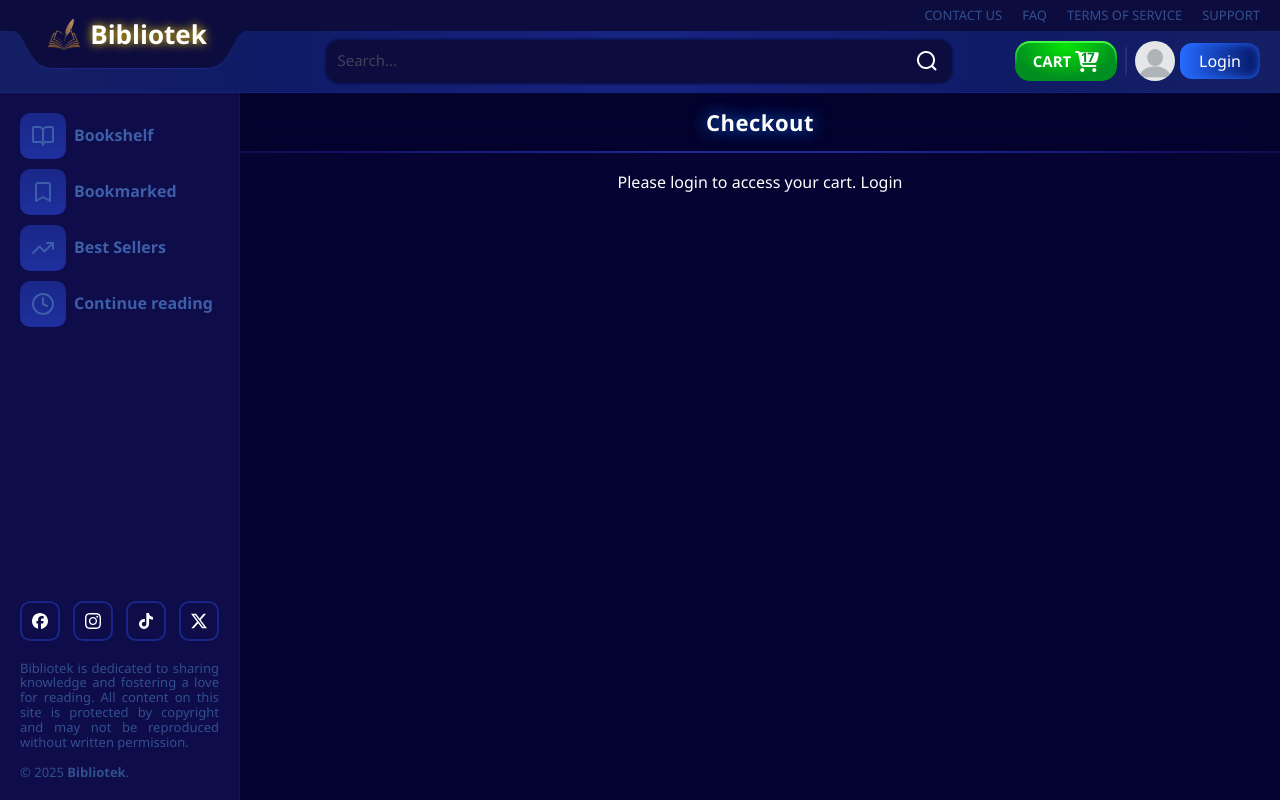
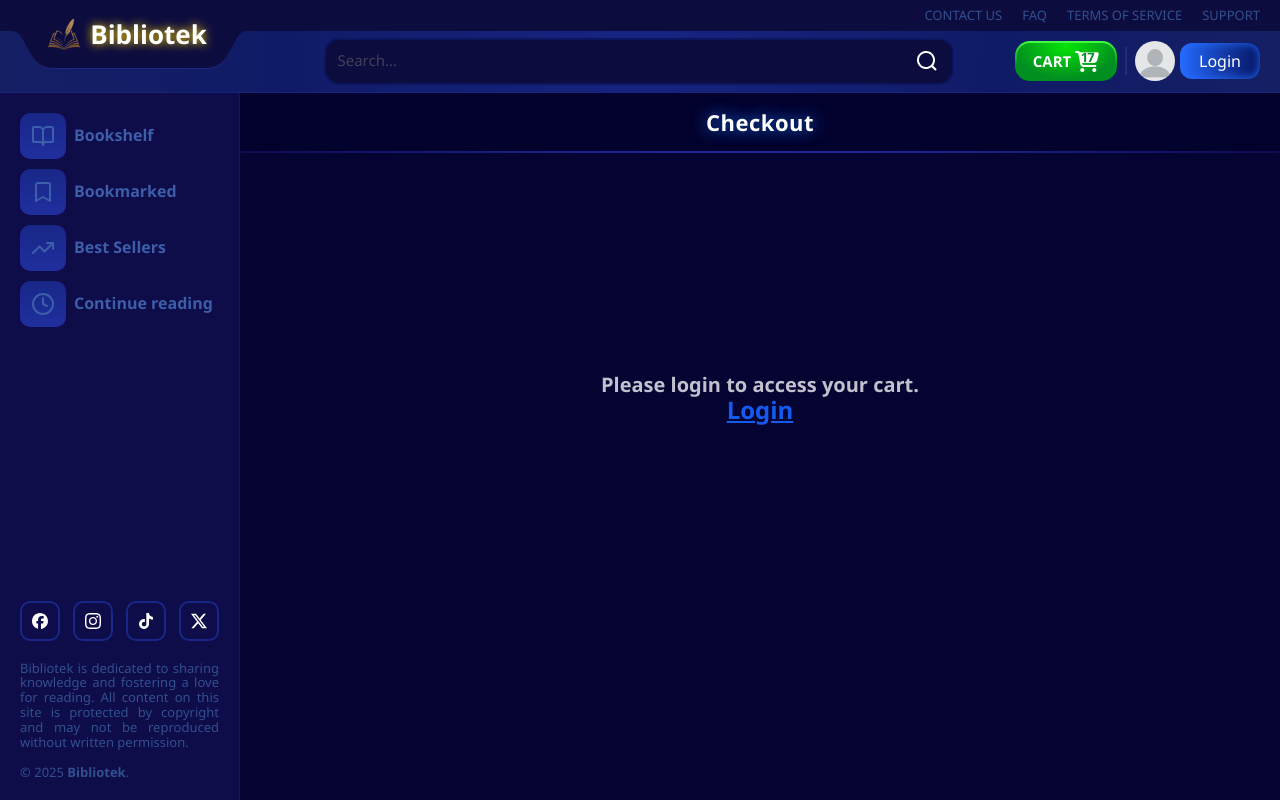
Before and after one commit to MariusG21/final-project, a React (Vite) app in the folder bibliotek/: page /checkout in a window 1280 px wide. Built offline with nearby package versions, Linux system fonts and the light colour scheme.

Commit message:
small adjustments for info messages

```diff
--- a/bibliotek/src/components/ErrorMessage/ErrorMessage.css
+++ /dev/null
@@ -1,15 +0,0 @@
-.reload-button {
-  text-decoration: underline;
-  color: #145af0;
-  transition: color 150ms;
-  background-color: transparent;
-  border: none;
-  cursor: pointer;
-  font-size: 2.4rem;
-  &:hover {
-    color: #4d82f4;
-  }
-  &:active {
-    color: #0f5bbf;
-  }
-}
--- a/bibliotek/src/components/ErrorMessage/ErrorMessage.tsx
+++ /dev/null
@@ -1,19 +0,0 @@
-import "./ErrorMessage.css";
-
-type ErrorMessageProps = {
-  message: string;
-};
-
-export function ErrorMessage({ message }: ErrorMessageProps) {
-  return (
-    <div className="error-message">
-      <p>{message}</p>
-      <button
-        className="reload-button"
-        onClick={() => window.location.reload()}
-      >
-        Retry
-      </button>
-    </div>
-  );
-}
--- /dev/null
+++ b/bibliotek/src/components/InfoMessages/ErrorMessage/ErrorMessage.tsx
@@ -0,0 +1,15 @@
+type ErrorMessageProps = {
+  message: string;
+  position?: string;
+};
+
+export function ErrorMessage({ message, position }: ErrorMessageProps) {
+  return (
+    <div className={`info-message ${position}`}>
+      <p>{message}</p>
+      <button className="info-link" onClick={() => window.location.reload()}>
+        Retry
+      </button>
+    </div>
+  );
+}
--- /dev/null
+++ b/bibliotek/src/components/InfoMessages/LoadingMessage/LoadingMessage.tsx
@@ -0,0 +1,11 @@
+type LoadingMessageProps = {
+  message: string;
+  position?: string;
+};
+
+export function LoadingMessage({
+  message = "Loading...",
+  position,
+}: LoadingMessageProps) {
+  return <div className={`info-message ${position}`}>{message}</div>;
+}
--- /dev/null
+++ b/bibliotek/src/components/InfoMessages/LoginMessage/LoginMessage.tsx
@@ -0,0 +1,16 @@
+import { Link } from "react-router";
+
+type LoginMessageProps = {
+  message: string;
+};
+
+export function LoginMessage({ message }: LoginMessageProps) {
+  return (
+    <div className="info-message">
+      <p>{message}</p>
+      <Link to="/login" className="info-link">
+        Login
+      </Link>
+    </div>
+  );
+}
--- a/bibliotek/src/index.css
+++ b/bibliotek/src/index.css
@@ -81,11 +81,30 @@ ol {
   align-items: center;
   justify-content: center;
 }
-.error-message,
-.loading-message {
+.info-message {
   font-size: 2rem;
   font-weight: 700;
   color: #ffffffc1;
   text-align: center;
   margin-top: 20rem;
 }
+.toTop {
+  height: 100%;
+  margin-top: 0;
+  margin-bottom: auto;
+}
+.info-link {
+  text-decoration: underline;
+  color: #145af0;
+  transition: color 150ms;
+  background-color: transparent;
+  border: none;
+  cursor: pointer;
+  font-size: 2.4rem;
+  &:hover {
+    color: #4d82f4;
+  }
+  &:active {
+    color: #0f5bbf;
+  }
+}
--- a/bibliotek/src/pages/best-sellers/BestSellersPage.tsx
+++ b/bibliotek/src/pages/best-sellers/BestSellersPage.tsx
@@ -6,6 +6,8 @@ import type { BestSeller } from "@/types/Book";
 import { BestSellersHeader } from "./components/BestSellersHeader";
 import { Podium } from "./components/Podium";
 import styles from "./BestSellersPage.module.css";
+import { LoadingMessage } from "@/components/InfoMessages/LoadingMessage/LoadingMessage";
+import { ErrorMessage } from "@/components/InfoMessages/ErrorMessage/ErrorMessage";
 
 export function BestSellersPage() {
   const [bestSellers, setBestSellers] = useState<BestSeller[]>([]);
@@ -39,7 +41,16 @@ export function BestSellersPage() {
       <Sidebar />
       <main className={styles["best-sellers-page"]}>
         <BestSellersHeader />
-        {bestSellers.length && <Podium bestSellers={bestSellers} />}
+        {isLoading ? (
+          <LoadingMessage
+            message="Books are loading. Please wait."
+            position="toTop"
+          />
+        ) : error ? (
+          <ErrorMessage message={error} position="toTop" />
+        ) : (
+          <Podium bestSellers={bestSellers} />
+        )}
       </main>
     </>
   );
--- a/bibliotek/src/pages/book/BookPage.tsx
+++ b/bibliotek/src/pages/book/BookPage.tsx
@@ -3,9 +3,10 @@ import { useEffect, useState } from "react";
 import { useParams } from "react-router";
 import { Header } from "@/components/Header/Header";
 import { Sidebar } from "@/components/Sidebar/Sidebar";
-import { ErrorMessage } from "@/components/ErrorMessage/ErrorMessage";
+import { ErrorMessage } from "@/components/InfoMessages/ErrorMessage/ErrorMessage";
+import { usePageTitle } from "@/hooks/usePageTitle";
+import { LoadingMessage } from "@/components/InfoMessages/LoadingMessage/LoadingMessage";
 import type { Book } from "@/types/Book";
-import { usePageTitle } from "@/hooks/usePageTitle";
 import { BookDetails } from "./components/BookDetails";
 import { SimilarBooks } from "./components/SimilarBooks";
 import styles from "./BookPage.module.css";
@@ -48,7 +49,7 @@ export function BookPage() {
       <Sidebar />
       <main className={styles["book-page"]}>
         {isLoading ? (
-          <p className="loading-message">Loading book...</p>
+          <LoadingMessage message="Loading book..." />
         ) : error ? (
           <ErrorMessage message={error} />
         ) : (
--- a/bibliotek/src/pages/checkout/CheckoutPage.tsx
+++ b/bibliotek/src/pages/checkout/CheckoutPage.tsx
@@ -3,12 +3,13 @@ import { Sidebar } from "@/components/Sidebar/Sidebar";
 import { PaymentSummary } from "./components/PaymentSummary";
 import { CartItemsGrid } from "./components/CartItemsGrid";
 import { CheckoutHeader } from "./components/CheckoutHeader";
+import { useAuthContext } from "@/context/auth/useAuthContext";
+import { LoginMessage } from "@/components/InfoMessages/LoginMessage/LoginMessage";
 import styles from "./Checkout.module.css";
-import { useAuthContext } from "@/context/auth/useAuthContext";
-import { Link } from "react-router";
 
 export function CheckoutPage() {
-  const { user } = useAuthContext();
+  const { user, logout } = useAuthContext();
+  logout();
 
   return (
     <>
@@ -17,9 +18,7 @@ export function CheckoutPage() {
       <div className={styles["checkout-page"]}>
         <CheckoutHeader />
         {!user ? (
-          <p>
-            Please login to access your cart. <Link to="/login">Login</Link>
-          </p>
+          <LoginMessage message="Please login to access your cart." />
         ) : (
           <>
             <PaymentSummary />
--- a/bibliotek/src/pages/home/HomePage.tsx
+++ b/bibliotek/src/pages/home/HomePage.tsx
@@ -2,8 +2,9 @@ import axios from "axios";
 import { useState, useEffect } from "react";
 import { Header } from "@/components/Header/Header";
 import { Sidebar } from "@/components/Sidebar/Sidebar";
-import { ErrorMessage } from "@/components/ErrorMessage/ErrorMessage";
+import { ErrorMessage } from "@/components/InfoMessages/ErrorMessage/ErrorMessage";
 import { usePageTitle } from "@/hooks/usePageTitle";
+import { LoadingMessage } from "@/components/InfoMessages/LoadingMessage/LoadingMessage";
 import type { BookPreview } from "@/types/Book";
 import { BooksGrid } from "./components/BooksGrid";
 import styles from "./HomePage.module.css";
@@ -36,7 +37,7 @@ export function HomePage() {
       <Sidebar />
       <main className={styles["home-page"]}>
         {isLoading ? (
-          <div className="loading-message">Loading books...</div>
+          <LoadingMessage message="Loading books..." />
         ) : error ? (
           <ErrorMessage message={error} />
         ) : (
```
